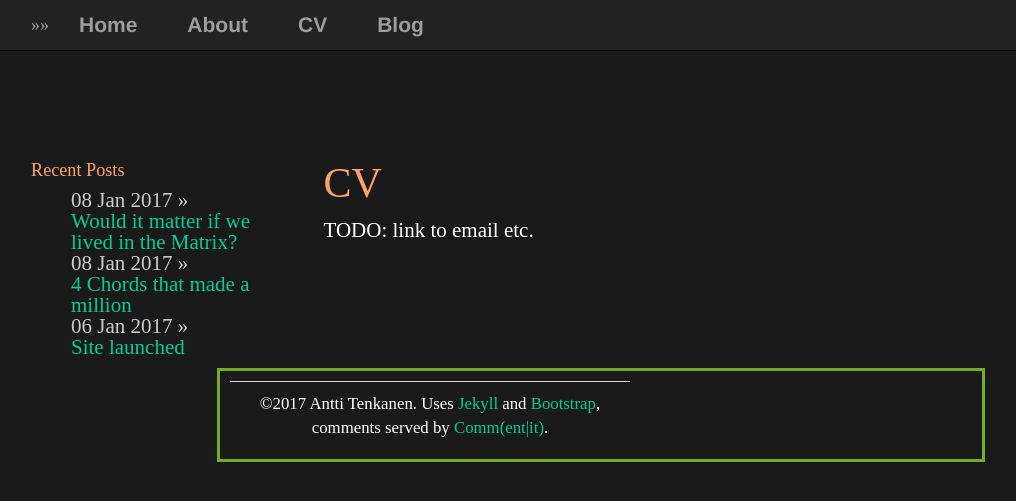
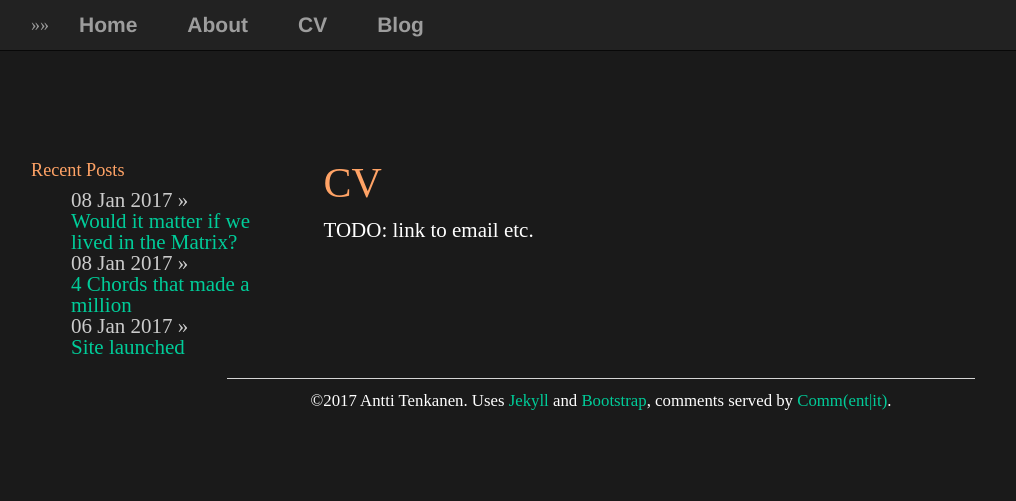
Before and after one commit to plantecophys/plantecophys, a Jekyll site: the page built from cv/index.html, in a window 1280 px wide. Shown: the top 501 px of the page, without its empty margins (39-1055 px from the left). Built offline with Jekyll 4.4.1, drawn with Linux system fonts in a browser that asks for light colours.

Commit message:
Update main.css

```diff
--- a/css/main.css
+++ b/css/main.css
@@ -120,7 +120,6 @@ a:visited {
 .footerclass{
     margin: auto;
     width: 60%;
-    border: 3px solid #73AD21;
     padding: 10px;
 }
 footer {
@@ -128,7 +127,6 @@ footer {
     font-size: .8em;
     text-align: center;
     padding-top: 10px;
-    width: 400px
 }
 nav ul, footer ul {
     font-family:'Helvetica', 'Arial', 'Sans-Serif';
```
